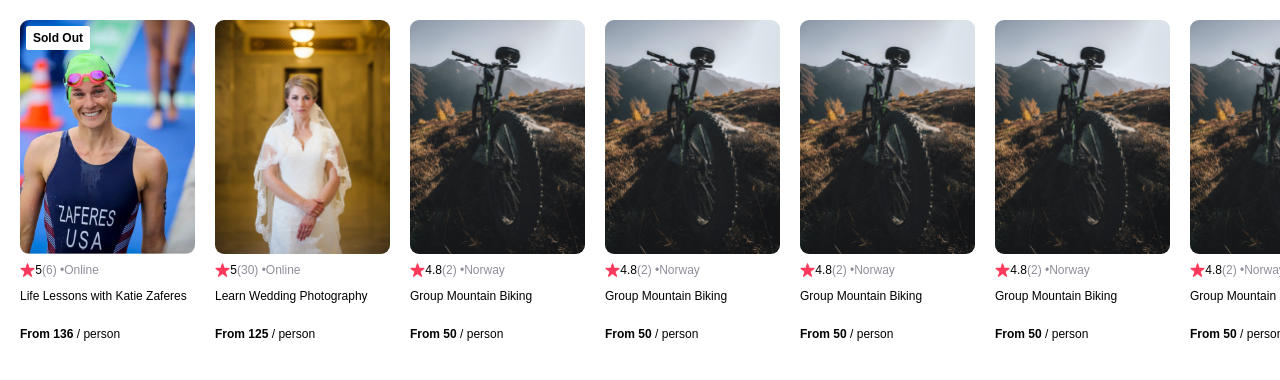
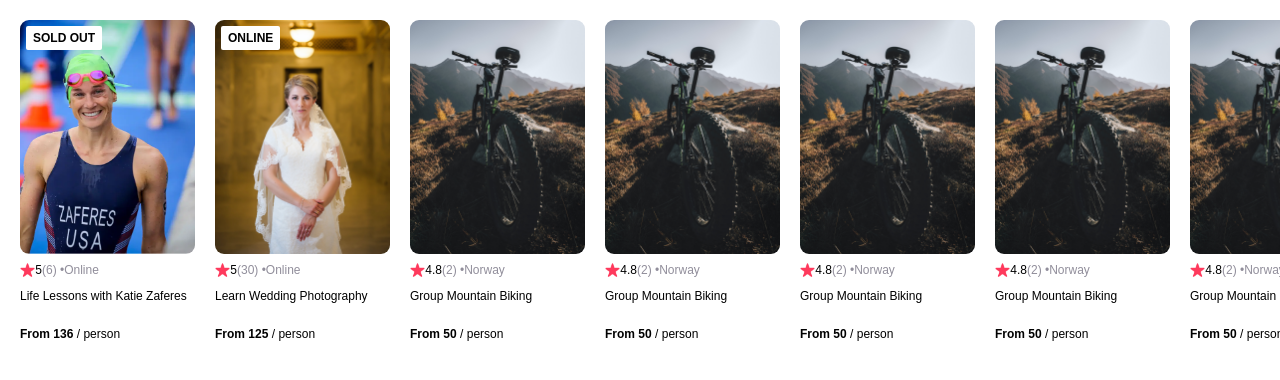
Before and after one commit to Noman-Memon/airbnb, a React (Create React App) app: page / in a window 1280 px wide. Shown: the top 380 px of the page. Built offline with nearby package versions, Linux system fonts and the light colour scheme.

Commit message:
conditional rendering in card.js

```diff
--- a/src/components/Card.js
+++ b/src/components/Card.js
@@ -3,10 +3,16 @@
 // import logo1 from '../image/star.png'
 
 export default function Card(props) {
+  let badgeText
+  if (props.openSpots === 0) {
+    badgeText = 'SOLD OUT'
+  } else if (props.location === 'Online') {
+    badgeText = 'ONLINE'
+  }
   // console.log(props)
   return (
     <div className="card">
-      {props.openSpots === 0 && <div className="card--badge">Sold Out</div>}
+      {badgeText && <div className="card--badge">{badgeText}</div>}
       <img src={props.img} className="card--image" alt="" />
       <div className="card--stats">
         <img src="./image/star.png" className="card--star" alt="" />
```
